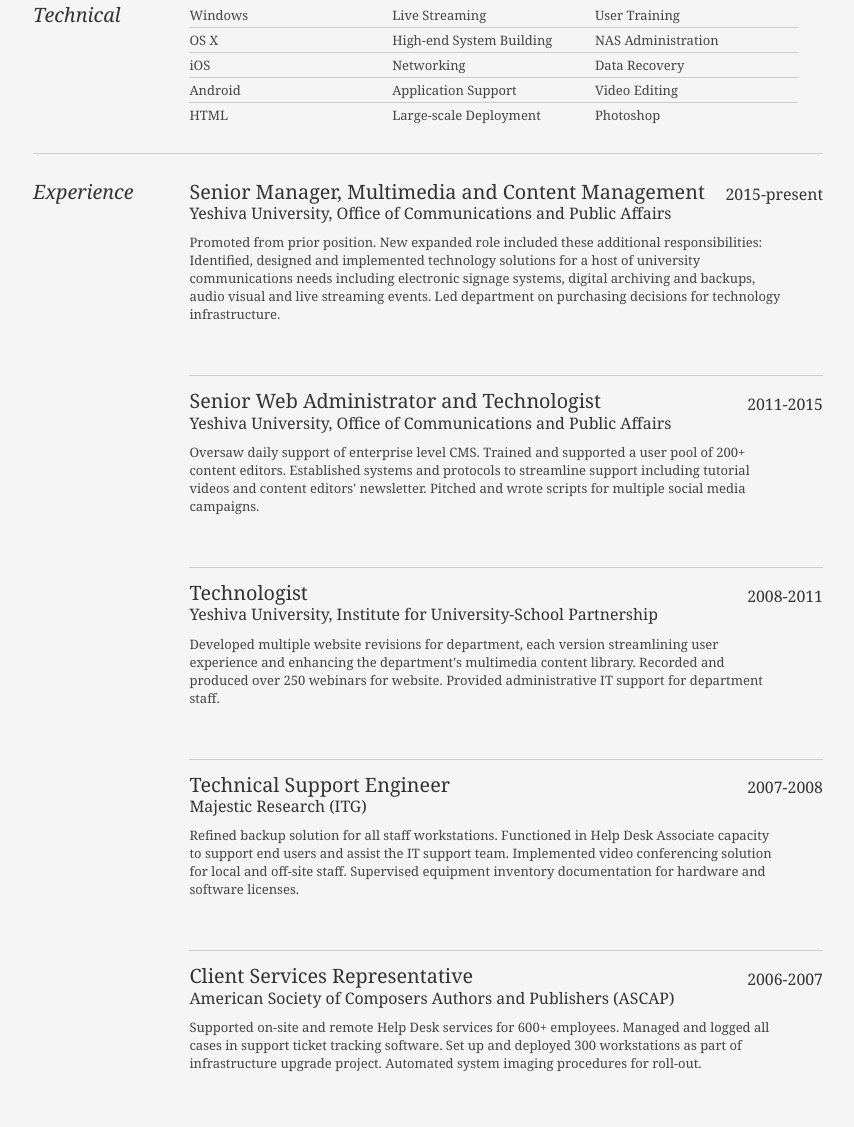
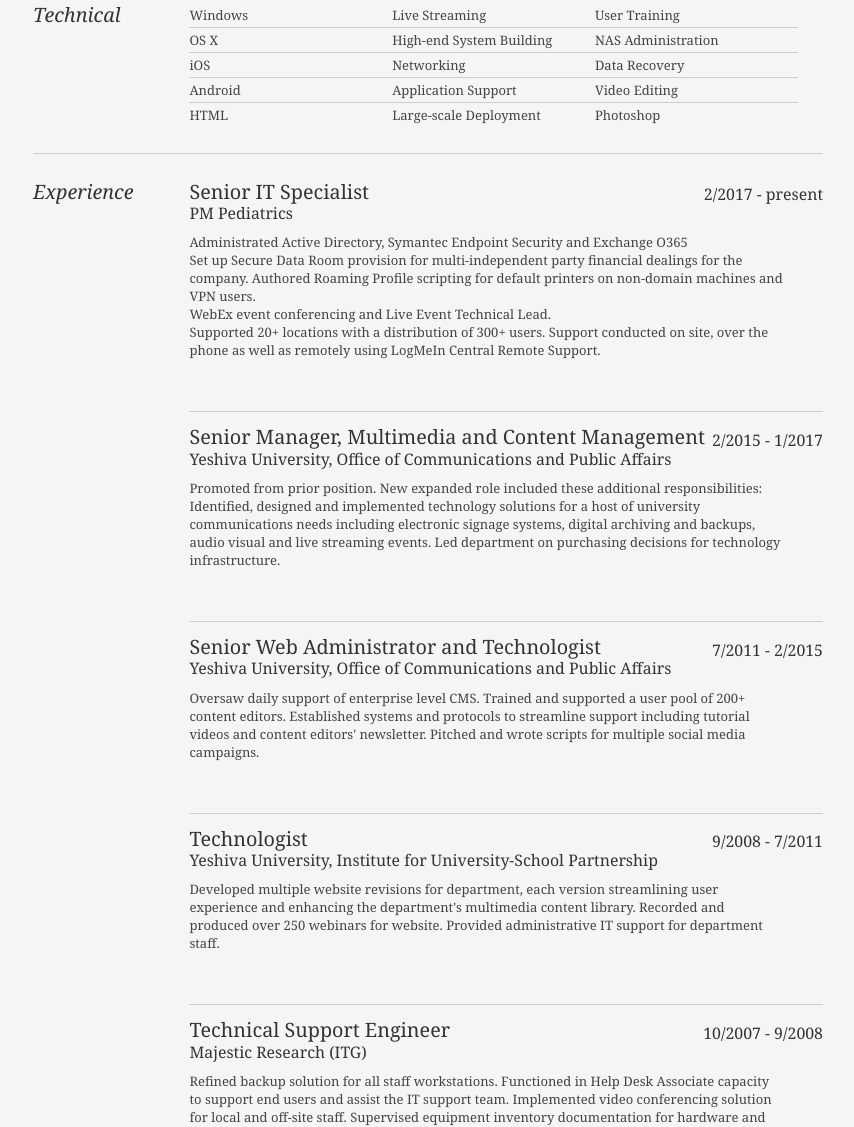
Before and after one commit to Muffnman/strazynskidotcom, a plain HTML site: page index.html in a window 1280 px wide. Shown: the part 658-1785 px from the top of the page, without its empty margins (212-1066 px from the left). Drawn offline with Linux system fonts and the light colour scheme.

Commit message:
Update index.html

```diff
--- a/index.html
+++ b/index.html
@@ -113,30 +113,37 @@
 						<div class="yui-u">
 
 							<div class="job">
+								<h2>Senior IT Specialist</h2>
+								<h3>PM Pediatrics</h3>
+								<h4>2/2017 - present</h4>
+								<p>Administrated Active Directory, Symantec Endpoint Security and Exchange O365<br />Set up Secure Data Room provision for multi-independent party financial dealings for the company. Authored Roaming Profile scripting for default printers on non-domain machines and VPN users.<br />WebEx event conferencing and Live Event Technical Lead.<br />Supported 20+ locations with a distribution of 300+ users. Support conducted on site, over the phone as well as remotely using LogMeIn Central Remote Support.</p>
+							</div>
+
+							<div class="job">
 								<h2>Senior Manager, Multimedia and Content Management</h2>
 								<h3>Yeshiva University, Office of Communications and Public Affairs</h3>
-								<h4>2015-present</h4>
+								<h4>2/2015 - 1/2017</h4>
 								<p>Promoted from prior position. New expanded role included these additional responsibilities:<br />Identified, designed and implemented technology solutions for a host of university communications needs including electronic signage systems, digital archiving and backups, audio visual and live streaming events. Led department on purchasing decisions for technology infrastructure.</p>
 							</div>
 
 							<div class="job">
 								<h2>Senior Web Administrator and Technologist</h2>
 								<h3>Yeshiva University, Office of Communications and Public Affairs</h3>
-								<h4>2011-2015</h4>
+								<h4>7/2011 - 2/2015</h4>
 								<p>Oversaw daily support of enterprise level CMS. Trained and supported a user pool of 200+ content editors. Established systems and protocols to streamline support including tutorial videos and content editors' newsletter. Pitched and wrote scripts for multiple social media campaigns.</p>
 							</div>
 
 							<div class="job">
 								<h2>Technologist</h2>
 								<h3>Yeshiva University, Institute for University-School Partnership</h3>
-								<h4>2008-2011</h4>
+								<h4>9/2008 - 7/2011</h4>
 								<p>Developed multiple website revisions for department, each version streamlining user experience and enhancing the department's multimedia content library. Recorded and produced over 250 webinars for website. Provided administrative IT support for department staff.</p>
 							</div>
 
 							<div class="job">
 								<h2>Technical Support Engineer</h2>
 								<h3>Majestic Research (ITG)</h3>
-								<h4>2007-2008</h4>
+								<h4>10/2007 - 9/2008</h4>
 								<p>Refined backup solution for all staff workstations. Functioned in Help Desk Associate capacity to support end users and assist the IT support team. Implemented video conferencing solution for local and off-site staff. Supervised equipment inventory documentation for hardware and software licenses.</p>
 							</div>
 
@@ -145,7 +152,7 @@
 							<div class="job last">
 								<h2>Client Services Representative</h2>
 								<h3>American Society of Composers Authors and Publishers (ASCAP)</h3>
-								<h4>2006-2007</h4>
+								<h4>3/2006 - 10/2007</h4>
 								<p>Supported on-site and remote Help Desk services for 600+ employees. Managed and logged all cases in support ticket tracking software. Set up and deployed 300 workstations as part of infrastructure upgrade project. Automated system imaging procedures for roll-out.</p>
 							</div>
 
```
